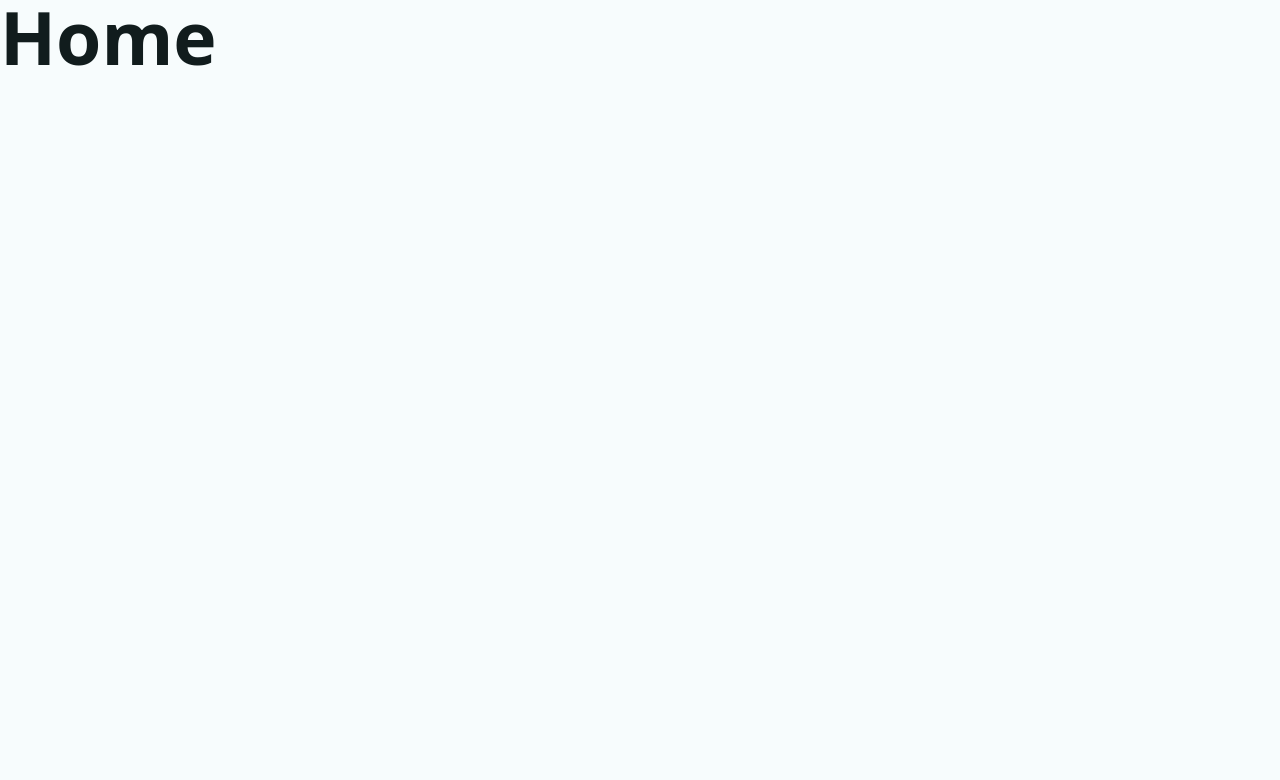
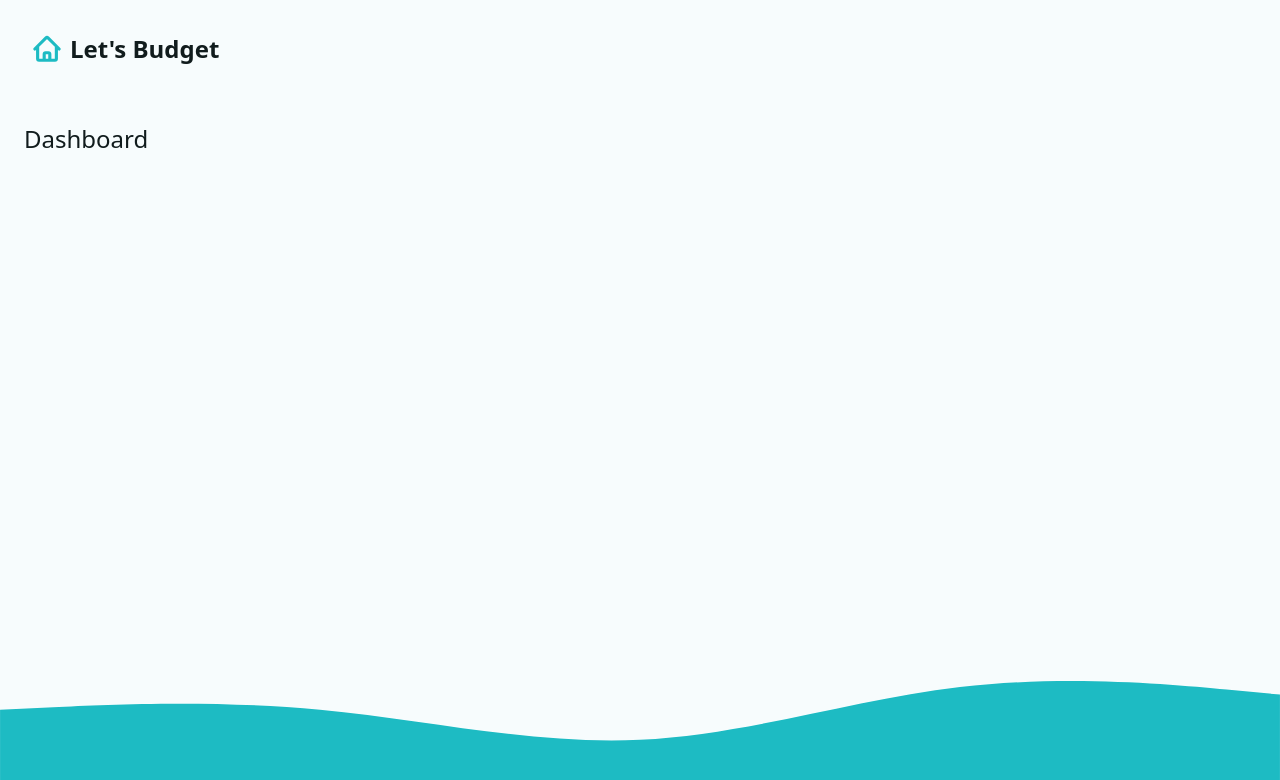
Before and after one commit to angelz510/rrbudget, a React (Vite) app: page / in a window 1280 px wide. Shown: the top 780 px of the page. Built offline with nearby package versions, Linux system fonts and the light colour scheme.

Commit message:
add nav and children rrd

```diff
--- a/src/App.jsx
+++ b/src/App.jsx
@@ -1,9 +1,26 @@
 import { createBrowserRouter, RouterProvider } from "react-router-dom";
+
+// Layouts
+import Main, { mainLoader } from "./layouts/Main";
+
+// Routes
+import Dashboard, { dashboardLoader } from "./pages/Dashboard";
+import Error from "./pages/Error";
 
 const router = createBrowserRouter([
   {
     path: "/",
-    element: <h1>Home</h1>,
+    element: <Main />,
+    loader: mainLoader,
+    errorElement: <Error />,
+    children: [
+      {
+        index: true,
+        element: <Dashboard />,
+        loader: dashboardLoader,
+        errorElement: <Error />,
+      },
+    ],
   },
 ]);
 
--- /dev/null
+++ b/src/components/Nav.jsx
@@ -0,0 +1,33 @@
+// rrd
+import { Form, NavLink } from "react-router-dom";
+
+// assets
+import logomark from "../assets/logomark.svg";
+
+const Nav = ({ userName }) => {
+  return (
+    <nav>
+      <NavLink to="/" aria-label="Go to home">
+        <img src={logomark} alt="logo" height={30} />
+        <span>Let's Budget</span>
+      </NavLink>
+      {userName && (
+        <Form
+          method="post"
+          action="/logout"
+          onSubmit={(e) => {
+            if (!confirm("Delete user and all data?")) {
+              e.preventDefault();
+            }
+          }}
+        >
+          <button type="submit" className="btn btn--warning">
+            <span>Delete User</span>
+          </button>
+        </Form>
+      )}
+    </nav>
+  );
+};
+
+export default Nav;
--- /dev/null
+++ b/src/helpers.js
@@ -0,0 +1,4 @@
+// Local storage
+export const fetchData = (key) => {
+  return JSON.parse(localStorage.getItem(key));
+};
--- /dev/null
+++ b/src/layouts/Main.jsx
@@ -0,0 +1,30 @@
+// helper functions
+import { Outlet, useLoaderData } from "react-router-dom";
+import { fetchData } from "../helpers";
+
+// assets
+import wave from "../assets/wave.svg";
+
+// components
+import Nav from "../components/Nav";
+
+// loader
+export function mainLoader() {
+  const userName = fetchData("userName");
+  return { userName };
+}
+
+const Main = () => {
+  const { userName } = useLoaderData();
+  return (
+    <div className="layout">
+      <Nav userName={userName} />
+      <main>
+        <Outlet />
+      </main>
+      <img src={wave} alt="" />
+    </div>
+  );
+};
+
+export default Main;
--- /dev/null
+++ b/src/pages/Dashboard.jsx
@@ -0,0 +1,16 @@
+// helper functions
+import { useLoaderData } from "react-router-dom";
+import { fetchData } from "../helpers";
+
+// loader
+export function dashboardLoader() {
+  const userName = fetchData("userName");
+  return { userName };
+}
+
+const Dashboard = () => {
+  const { userName } = useLoaderData();
+  return <div>Dashboard</div>;
+};
+
+export default Dashboard;
--- /dev/null
+++ b/src/pages/Error.jsx
@@ -0,0 +1,5 @@
+const Error = () => {
+  return <div>Error - Page doesn't exist.</div>;
+};
+
+export default Error;
```
